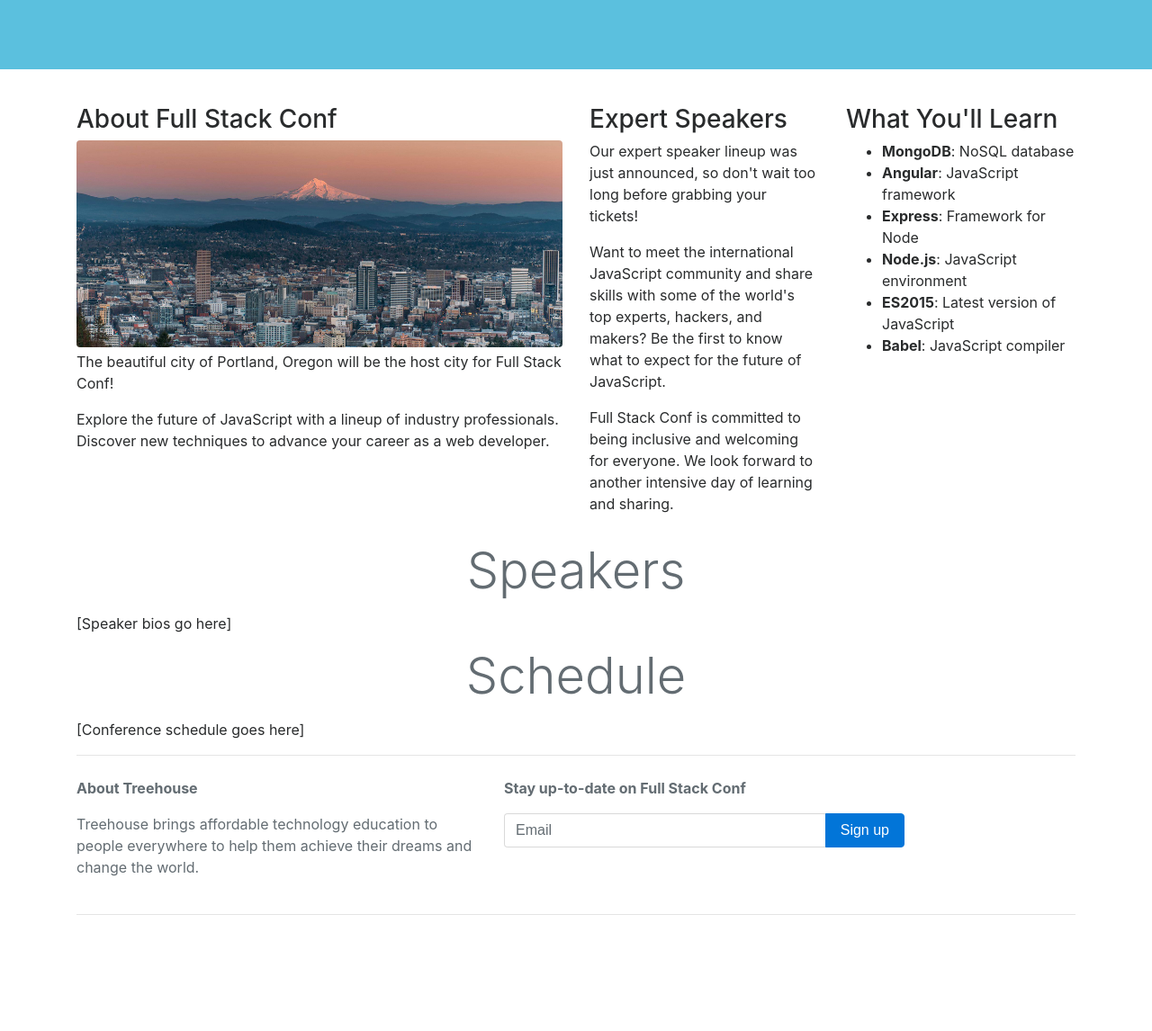
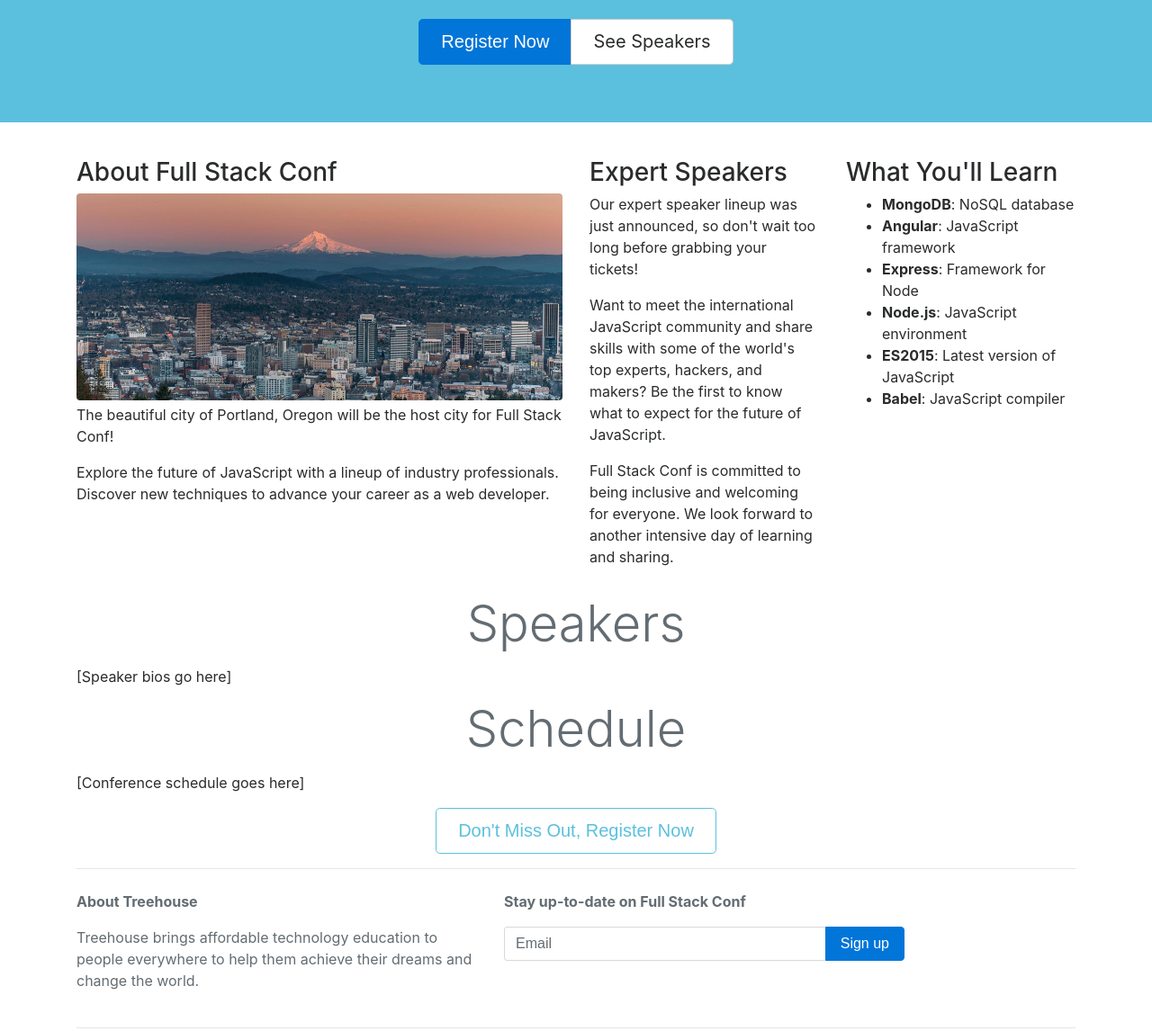
Before and after one commit to Valdemar26/Bootstrap4-Landing-Page, a plain HTML site: page index.html in a window 1280 px wide. Shown: the part 432-1578 px from the top of the page at 90% size. Before the commit the page ends 1465 px from the top, so only its background shows below. Drawn offline with nearby package versions, Linux system fonts and the light colour scheme; a script that the page names is missing.

Commit message:
adding buttons and button groups

```diff
--- a/index.html
+++ b/index.html
@@ -41,6 +41,12 @@
         <div class="container text-sm-center pt-3">
             <h1 class="display-2">Full Stack Conf</h1>
             <p class="lead">A One-day Conference About All Things JavaScript</p>
+
+        <div class="btn-group mt-2" role="group" aria-label="Basic example">
+            <button type="button" class="btn btn-primary btn-lg">Register Now</button>
+            <a class="btn btn-secondary btn-lg" href="#speakers">See Speakers</a>
+        </div>
+
         </div>
     </div>
 <!-- /jumbotron -->
@@ -80,12 +86,17 @@
     </div> <!-- /.about -->
 
     <!-- speakers -->
-    <h1 class="display-4 text-sm-center my-3 text-muted">Speakers</h1>
+    <h1 id="speakers" class="display-4 text-sm-center my-3 text-muted">Speakers</h1>
     [Speaker bios go here]
 
     <!-- schedule -->
     <h1 class="display-4 text-sm-center my-3 text-muted">Schedule</h1>
     [Conference schedule goes here]
+
+    <!-- callout button -->
+    <button type="button"
+            class="btn btn-outline-info btn-lg d-block mx-auto my-3">Don't Miss Out, Register Now
+    </button>
 
     <!-- signup form -->
     <hr>
```
